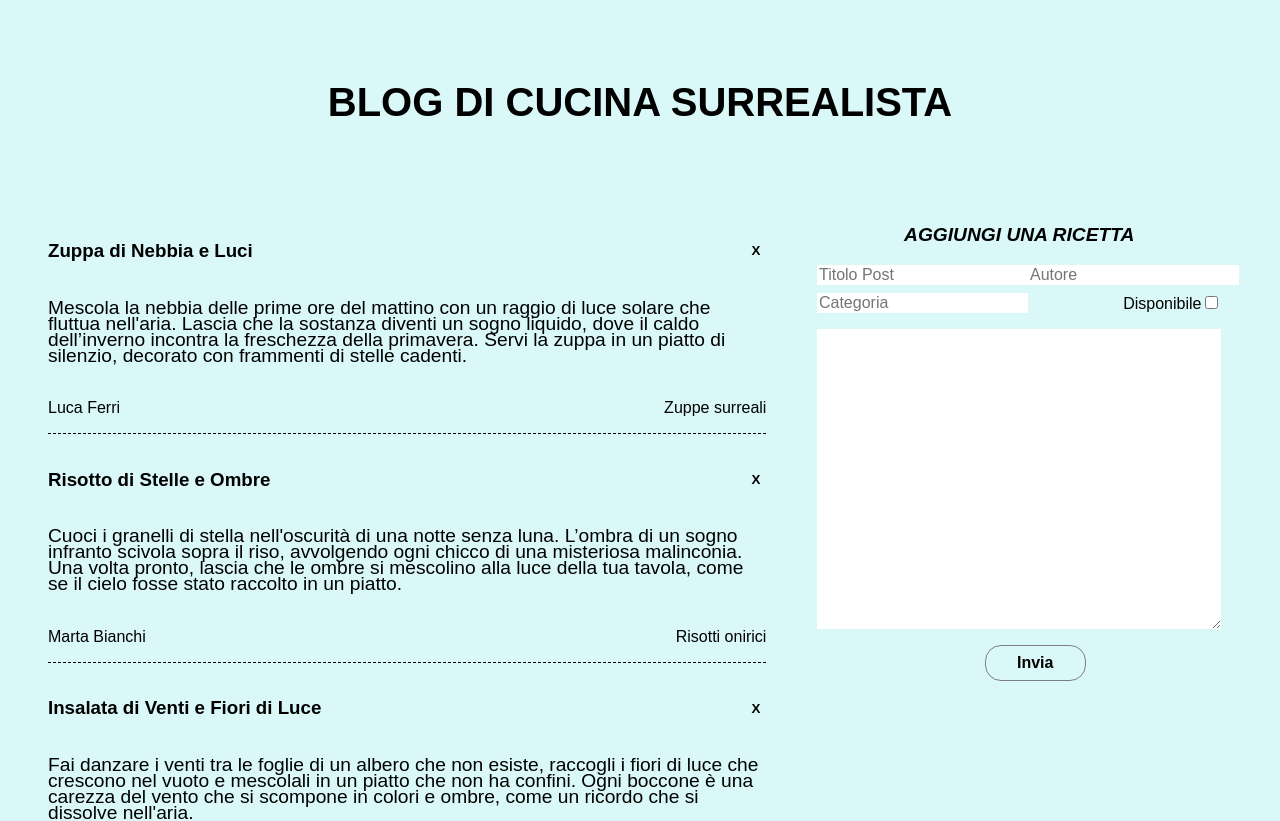
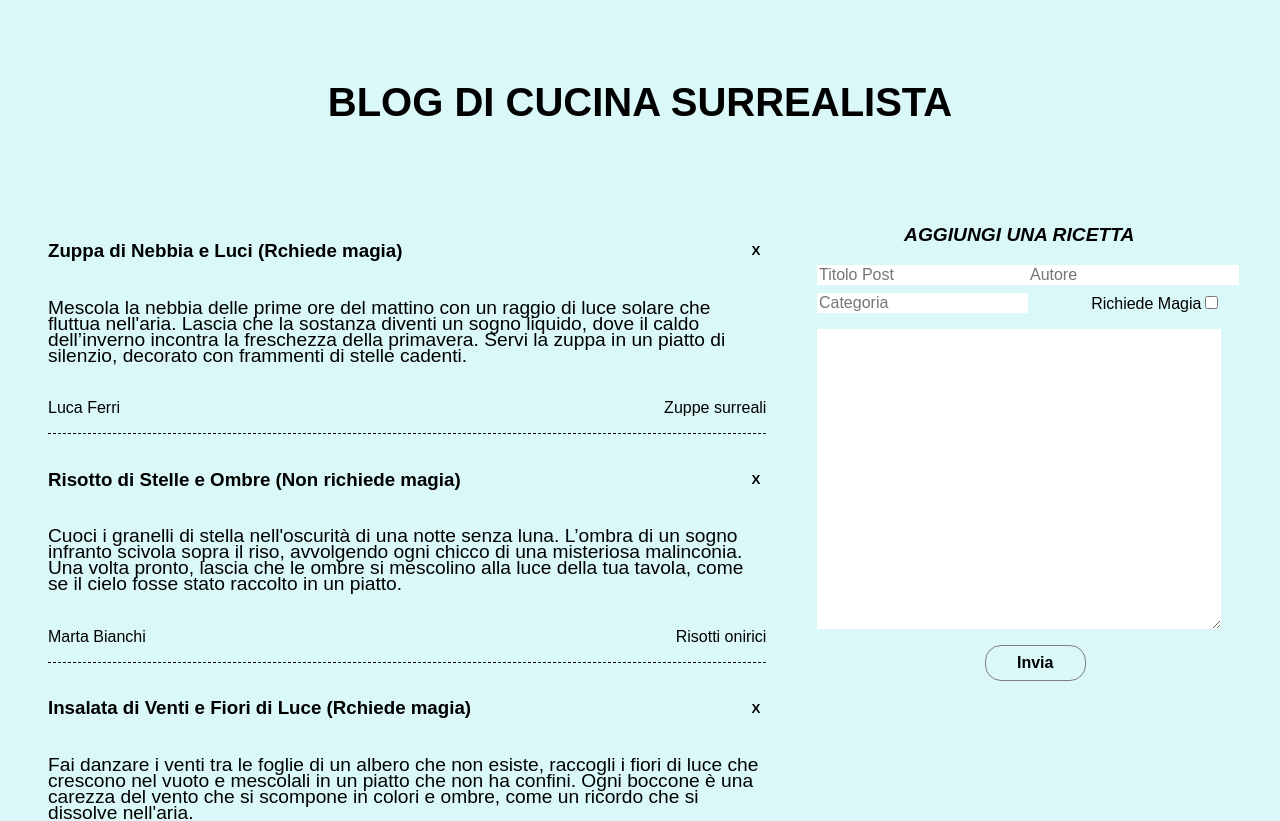
Before and after one commit to valentinobellini/react-form-multifield, a React (Vite) app: page / in a window 1280 px wide. Shown: the top 821 px of the page. Built offline with nearby package versions, Linux system fonts and the light colour scheme.

Commit message:
fix magic

```diff
--- a/src/components/BlogPosts.jsx
+++ b/src/components/BlogPosts.jsx
@@ -6,35 +6,41 @@ const blogPosts = [
         title: "Zuppa di Nebbia e Luci",
         author: "Luca Ferri",
         content: "Mescola la nebbia delle prime ore del mattino con un raggio di luce solare che fluttua nell'aria. Lascia che la sostanza diventi un sogno liquido, dove il caldo dell’inverno incontra la freschezza della primavera. Servi la zuppa in un piatto di silenzio, decorato con frammenti di stelle cadenti.",
-        category: "Zuppe surreali"
+        category: "Zuppe surreali",
+        magic: true
     },
     {
         id: 2,
         title: "Risotto di Stelle e Ombre",
         author: "Marta Bianchi",
         content: "Cuoci i granelli di stella nell'oscurità di una notte senza luna. L’ombra di un sogno infranto scivola sopra il riso, avvolgendo ogni chicco di una misteriosa malinconia. Una volta pronto, lascia che le ombre si mescolino alla luce della tua tavola, come se il cielo fosse stato raccolto in un piatto.",
-        category: "Risotti onirici"
+        category: "Risotti onirici",
+        magic: false
+
     },
     {
         id: 3,
         title: "Insalata di Venti e Fiori di Luce",
         author: "Giovanni Rossi",
         content: "Fai danzare i venti tra le foglie di un albero che non esiste, raccogli i fiori di luce che crescono nel vuoto e mescolali in un piatto che non ha confini. Ogni boccone è una carezza del vento che si scompone in colori e ombre, come un ricordo che si dissolve nell'aria.",
-        category: "Contorni immaginari"
+        category: "Contorni immaginari",
+        magic: true
     },
     {
         id: 4,
         title: "Torta di Nuvole e Polvere di Sogno",
         author: "Alessandra Verdi",
         content: "Fondi insieme le nuvole più leggere, che si dissolvono alla prima carezza, con la polvere di sogni lontani. Lascia che la torta lieviti come una nuvola di passaggio, pronta a svanire non appena tocca il piatto. Una volta cotta, cospargila di sogni in polvere, per un effetto che evoca l’immensità di un universo senza tempo.",
-        category: "Dolci surreali"
+        category: "Dolci surreali",
+        magic: true
     },
     {
         id: 5,
         title: "Pasta al Raggio di Luna e Fumo di Primavera",
         author: "Federico Lupo",
         content: "Lascia che la pasta scivoli tra i raggi di luna che si spezzano come cristalli nel cielo. Ogni filo è avvolto nel fumo di una primavera che non è mai arrivata. Il piatto si trasforma mentre lo guardi, sfumando tra il caldo del giorno e il fresco della notte, in un eterno istante di perfezione.",
-        category: "Primi onirici"
+        category: "Primi onirici",
+        magic: false
     }
 ];
 
@@ -43,7 +49,7 @@ const initialFormData = {
     author: "",
     content: "",
     category: "",
-    available: false
+    magic: false
 };
 
 
@@ -119,7 +125,10 @@ export default function BlogPost() {
 
                             <li className="post" key={post.id}>
                                 <div className="post-upper-wrapper">
-                                    <h3>{post.title}</h3>
+                                    <h3>
+                                        {post.title} ({post.magic ? "Rchiede magia" : "Non richiede magia"})
+                                    </h3>
+
                                     <button className="remove" onClick={() => removePost(post.id)}>
                                         X
                                     </button>
@@ -169,7 +178,7 @@ export default function BlogPost() {
                                 placeholder="Categoria"
                             />
                             <div className="available">
-                                <label htmlFor="available">Disponibile</label>
+                                <label htmlFor="available">Richiede Magia</label>
                                 <input
                                     type="checkbox"
                                     name="available"
--- a/src/index.css
+++ b/src/index.css
@@ -173,6 +173,7 @@ form {
   font-size: 1.2rem;
   font-weight: 700;
   font-style: oblique;
+  /* margin-bottom: 2rem; */
 }
 
 textarea {
```
